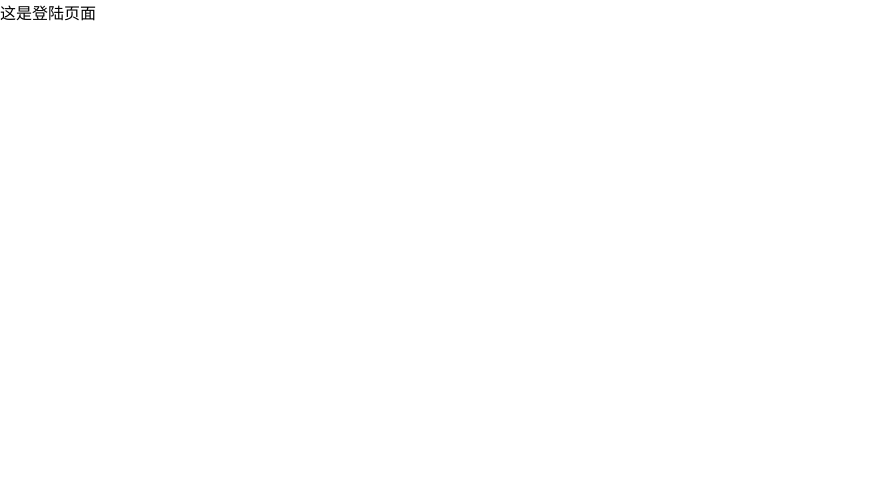
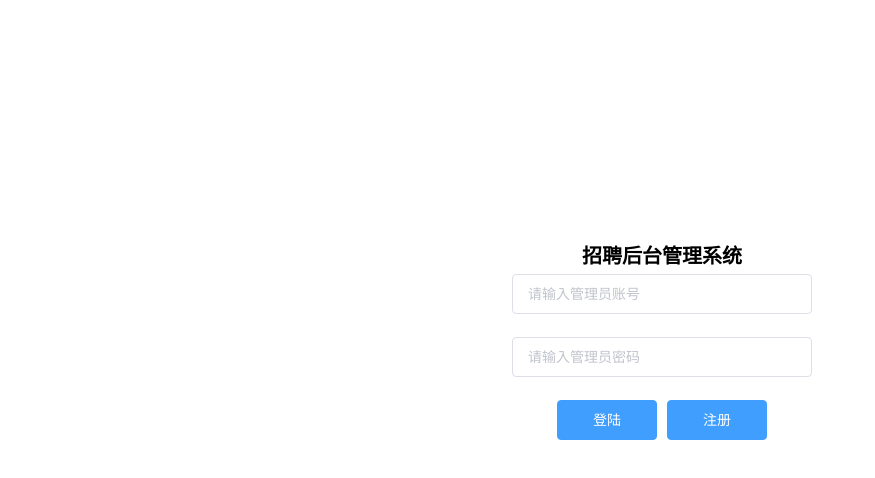
Before and after one commit to violetming/Backstage_management, a Vue app in the folder client/: page /login in a window 1280 px wide. Shown: the top 478 px of the page, without its empty margins (0-875 px from the left). Built offline with nearby package versions, Linux system fonts and the light colour scheme.

Commit message:
完成基础登陆操作

```diff
--- /dev/null
+++ b/client/src/http/api/LoginApi.js
@@ -0,0 +1,11 @@
+import myaxios from "../MyAxios"
+import baseurl from '../BaseUrl'
+const BMDURL=baseurl.BMDURL
+
+const LoginApi={
+  login(params){
+    let url=BMDURL+'/user/login'
+    return myaxios.post(url,params)
+  }
+}
+export default LoginApi
--- a/client/src/http/index.js
+++ b/client/src/http/index.js
@@ -1,8 +1,10 @@
 import resumApi from './api/ResumeApi'
 import othersApi from './api/OthersApi'
+import LoginApi from './api/LoginApi'
 
 const httpApi={
   resumApi,
-  othersApi
+  othersApi,
+  LoginApi
 }
 export default httpApi
--- a/client/src/views/user/Login.vue
+++ b/client/src/views/user/Login.vue
@@ -1,15 +1,78 @@
 <template>
   <div>
-    这是登陆页面
+    <div class="back">
+    <el-form
+    class="form"
+    label-position="left"
+    :model="form"
+    >
+      <p class="title">招聘后台管理系统</p>
+      <el-form-item>
+        <el-input
+        v-model="form.username"
+         placeholder='请输入管理员账号'></el-input>
+      </el-form-item>
+        <el-form-item>
+        <el-input
+        v-model="form.password"
+        type="password"
+         placeholder='请输入管理员密码'></el-input>
+      </el-form-item>
+      <el-form-item class="btn">
+        <el-button type="primary" @click="onSubmit()" style="width:100px">登陆</el-button>
+        <el-button type="primary" style="width:100px">注册</el-button>
+      </el-form-item>
+    </el-form>
+    </div>
   </div>
 </template>
 
 <script>
+import httpApi from '@/http';
   export default {
+    data() {
+      return {
+        form: {
+          username:'',
+          password:''
+        }
+      }
+    },
+    methods:{
+      onSubmit(){
+        console.log(this.form.username);
+        let params={
+          username:this.form.username,
+          password:this.form.password
+        }
+      httpApi.LoginApi.login(params).then(res=>{
+        console.log(res);
+      })
+      }
 
+    }
   }
 </script>
 
 <style lang="scss" scoped>
 
+
+.form {
+  display: block;
+  width: 300px;
+  position: absolute;
+  top: 30%;
+  left: 40%;
+  .title{
+  text-align: center;
+  padding-bottom: 5px;
+  font-size: 20px;
+  font-weight: bold;
+}
+.btn{
+  display: flex;
+  justify-content: center;
+  align-content: center;
+}
+}
 </style>
```
